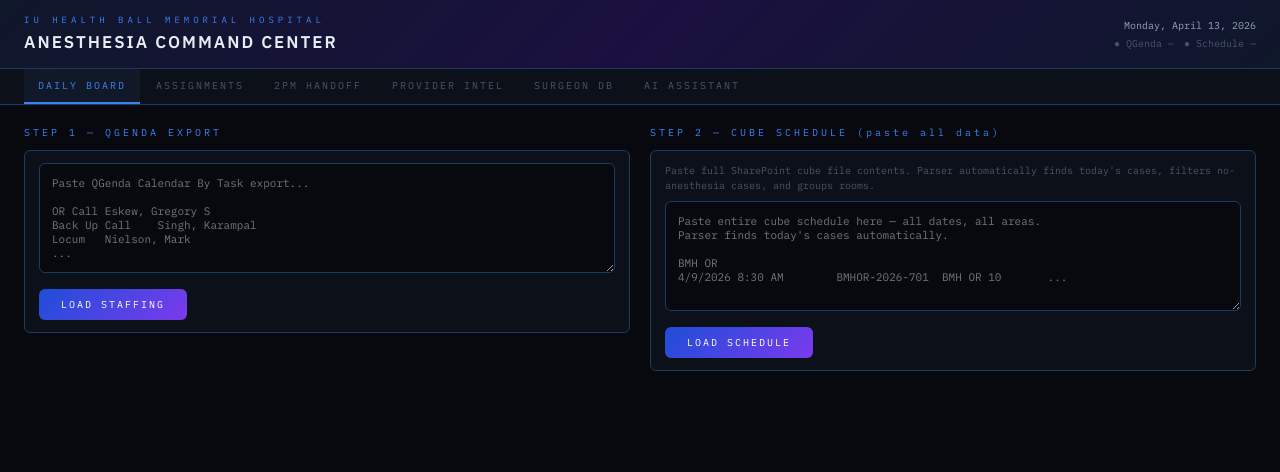
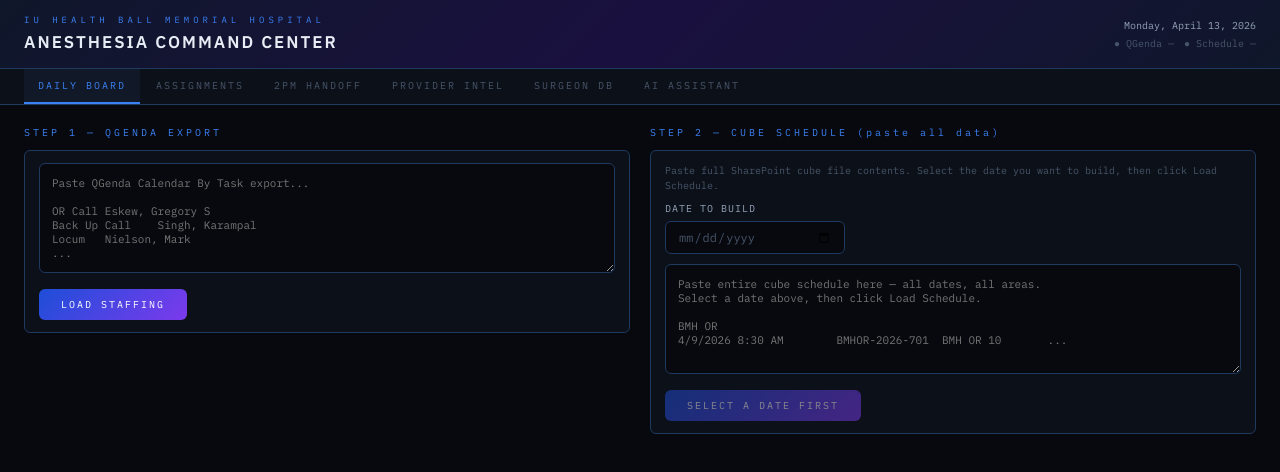
Before and after one commit to napipito-oss/bmh-anesthesia, a React (Vite) app: page / in a window 1280 px wide. Shown: the top 472 px of the page. Built offline with nearby package versions, Linux system fonts and the light colour scheme.

Commit message:
Add files via upload

```diff
--- a/src/App.jsx
+++ b/src/App.jsx
@@ -67,6 +67,7 @@ export default function App() {
   const [qgLoaded, setQgLoaded] = useState(false);
   const [provSearch, setProvSearch] = useState('');
   const [surgSearch, setSurgSearch] = useState('');
+  const [selectedDate, setSelectedDate] = useState('');
 
   const loadQG = useCallback(() => {
     const parsed = parseQGenda(qgRaw);
@@ -77,11 +78,11 @@ export default function App() {
   }, [qgRaw, rooms]);
 
   const loadSchedule = useCallback(() => {
-    const parsed = parseCubeData(cubeRaw);
-    const assigned = qg ? buildAssignments(parsed, qg) : parsed;
+    const parsed = parseCubeData(cubeRaw, selectedDate);
+    const assigned = qg ? buildAssignments(parsed.rooms, qg) : parsed.rooms;
     setRooms(assigned);
     setSchedLoaded(true);
-  }, [cubeRaw, qg]);
+  }, [cubeRaw, qg, selectedDate]);
 
   const updateAssignment = useCallback((room, provider) => {
     setRooms(prev => prev.map(r => r.room === room ? { ...r, assignedProvider: provider } : r));
@@ -111,7 +112,11 @@ export default function App() {
           <div className="header-title">ANESTHESIA COMMAND CENTER</div>
         </div>
         <div className="header-right">
-          <div className="header-date">{today}</div>
+          <div className="header-date">
+            {schedLoaded && selectedDate
+              ? new Date(selectedDate + 'T12:00:00').toLocaleDateString('en-US',{weekday:'long',month:'long',day:'numeric',year:'numeric'})
+              : today}
+          </div>
           <div className="header-status">
             <span className={qgLoaded ? 'status-ok' : 'status-off'}>● QGenda {qgLoaded ? '✓' : '—'}</span>
             <span className={schedLoaded ? 'status-ok' : 'status-off'}>● Schedule {schedLoaded ? '✓' : '—'}</span>
@@ -211,15 +216,61 @@ export default function App() {
             <div>
               <div className="section-label">STEP 2 — CUBE SCHEDULE (paste all data)</div>
               <div className="card">
-                <div className="card-hint">Paste full SharePoint cube file contents. Parser automatically finds today's cases, filters no-anesthesia cases, and groups rooms.</div>
+                <div className="card-hint">Paste full SharePoint cube file contents. Select the date you want to build, then click Load Schedule.</div>
+
+                <div style={{marginBottom:'10px'}}>
+                  <div style={{fontSize:'10px',color:'var(--text-secondary)',marginBottom:'5px',letterSpacing:'1px'}}>DATE TO BUILD</div>
+                  <input
+                    type="date"
+                    value={selectedDate}
+                    onChange={e => setSelectedDate(e.target.value)}
+                    style={{
+                      background:'var(--bg-base)',
+                      border:'1px solid var(--border)',
+                      borderRadius:'var(--radius)',
+                      color: selectedDate ? 'var(--text-primary)' : 'var(--text-muted)',
+                      padding:'7px 12px',
+                      fontSize:'12px',
+                      fontFamily:'var(--font-mono)',
+                      cursor:'pointer',
+                      outline:'none',
+                      width:'180px',
+                    }}
+                  />
+                  {selectedDate && (
+                    <span style={{fontSize:'10px',color:'var(--accent-blue)',marginLeft:'10px'}}>
+                      {new Date(selectedDate + 'T12:00:00').toLocaleDateString('en-US',{weekday:'long',month:'long',day:'numeric',year:'numeric'})}
+                    </span>
+                  )}
+                </div>
+
                 <textarea className="textarea" value={cubeRaw} onChange={e=>setCubeRaw(e.target.value)}
-                  placeholder={"Paste entire cube schedule here — all dates, all areas.\nParser finds today's cases automatically.\n\nBMH OR\n4/9/2026 8:30 AM\tBMHOR-2026-701\tBMH OR 10\t..."} />
-                <button className="btn" onClick={loadSchedule} style={{marginTop:'10px'}}>LOAD SCHEDULE</button>
+                  placeholder={"Paste entire cube schedule here — all dates, all areas.\nSelect a date above, then click Load Schedule.\n\nBMH OR\n4/9/2026 8:30 AM\tBMHOR-2026-701\tBMH OR 10\t..."} />
+                <button
+                  className="btn"
+                  onClick={loadSchedule}
+                  style={{marginTop:'10px', opacity: selectedDate ? 1 : 0.5}}
+                  disabled={!selectedDate}
+                >
+                  {selectedDate ? 'LOAD SCHEDULE' : 'SELECT A DATE FIRST'}
+                </button>
+                {!selectedDate && cubeRaw && (
+                  <div style={{fontSize:'10px',color:'var(--accent-amber)',marginTop:'6px'}}>
+                    ⚠ Select a date above before loading
+                  </div>
+                )}
               </div>
 
               {schedLoaded && rooms.length > 0 && (
                 <div style={{marginTop:'14px'}}>
-                  <div className="section-label">SCHEDULE — {rooms.length} ROOMS</div>
+                  <div className="section-label">
+                    SCHEDULE — {rooms.length} ROOMS
+                    {selectedDate && (
+                      <span style={{color:'var(--text-secondary)',fontWeight:'normal',marginLeft:'8px',letterSpacing:'0'}}>
+                        {new Date(selectedDate + 'T12:00:00').toLocaleDateString('en-US',{weekday:'short',month:'short',day:'numeric'})}
+                      </span>
+                    )}
+                  </div>
                   <div className="chip-row">
                     {[['cardiac','#8b5cf6'],['high','#ef4444'],['peds','#3b82f6'],['medium-high','#f97316']].map(([a,c])=>{
                       const ct = rooms.filter(r=>r.acuity===a).length;
--- a/src/utils/parsers.js
+++ b/src/utils/parsers.js
@@ -189,7 +189,7 @@ export function classifyCase(procedure, surgeon, room) {
   return { acuity, caseType, isFastTurnover, isRobotic, isCathEP, isCardiac, isThoracic, isEndo, isBOOS, blockRequired, blockPossible, blockNote, preferredProviders:[...new Set(preferredProviders)], avoidProviders:[...new Set(avoidProviders)], flags };
 }
 
-export function parseCubeData(raw) {
+export function parseCubeData(raw, forceDateStr) {
   if (!raw?.trim()) return { rooms:[], excluded:[], flagged:[], targetDate:null, totalParsed:0 };
   const lines = raw.trim().split('\n');
   const allCases = [];
@@ -225,8 +225,16 @@ export function parseCubeData(raw) {
 
   const dateCounts = {};
   allCases.forEach(c => { if (c.date) dateCounts[c.date]=(dateCounts[c.date]||0)+1; });
-  const today = new Date().toLocaleDateString('en-US');
-  const targetDate = dateCounts[today] ? today : Object.entries(dateCounts).sort((a,b)=>b[1]-a[1])[0]?.[0];
+
+  // If user selected a date, convert from YYYY-MM-DD to M/D/YYYY format to match cube data
+  let targetDate;
+  if (forceDateStr) {
+    const d = new Date(forceDateStr + 'T12:00:00');
+    targetDate = `${d.getMonth()+1}/${d.getDate()}/${d.getFullYear()}`;
+  } else {
+    const today = new Date().toLocaleDateString('en-US');
+    targetDate = dateCounts[today] ? today : Object.entries(dateCounts).sort((a,b)=>b[1]-a[1])[0]?.[0];
+  }
   const todayCases = allCases.filter(c => c.date === targetDate);
   const needsCoverage = todayCases.filter(c => c.needsAnesthesia);
   const excluded = todayCases.filter(c => !c.needsAnesthesia);
```
